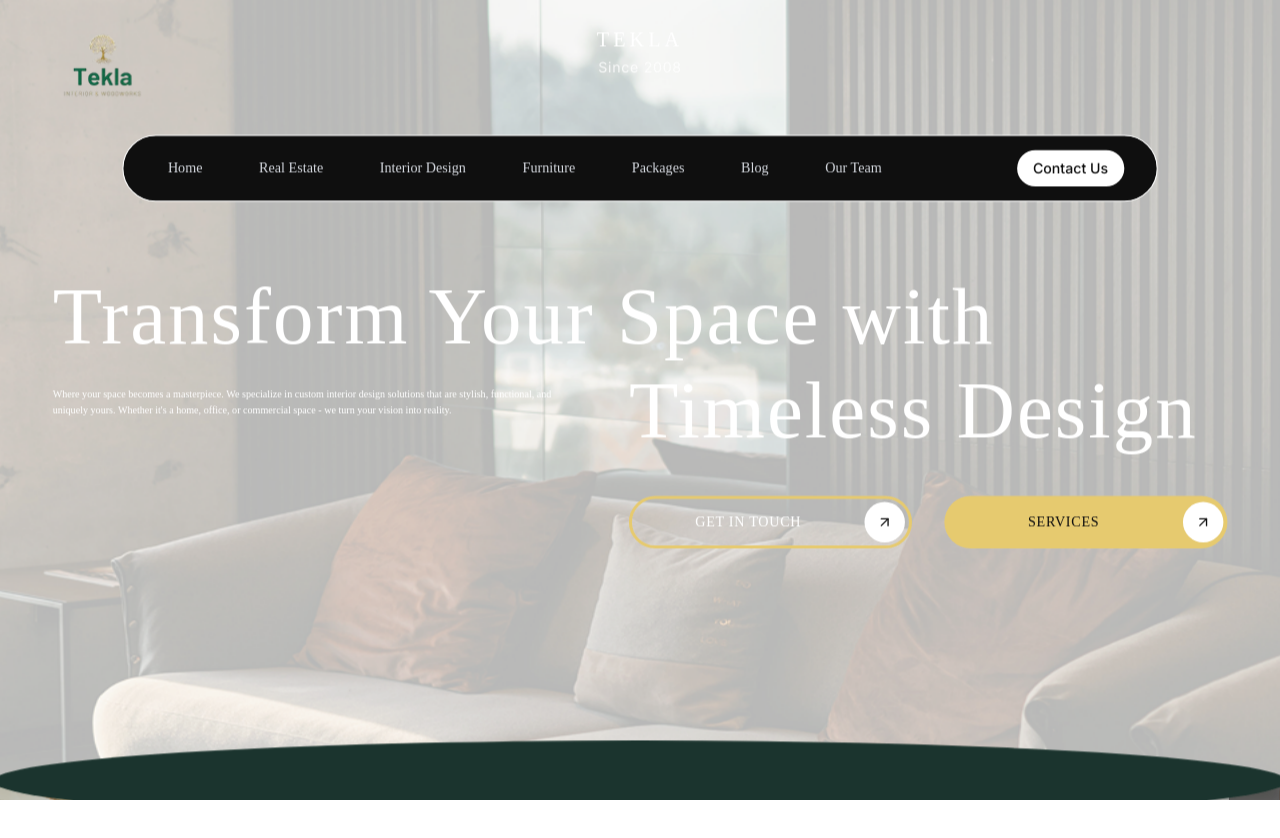
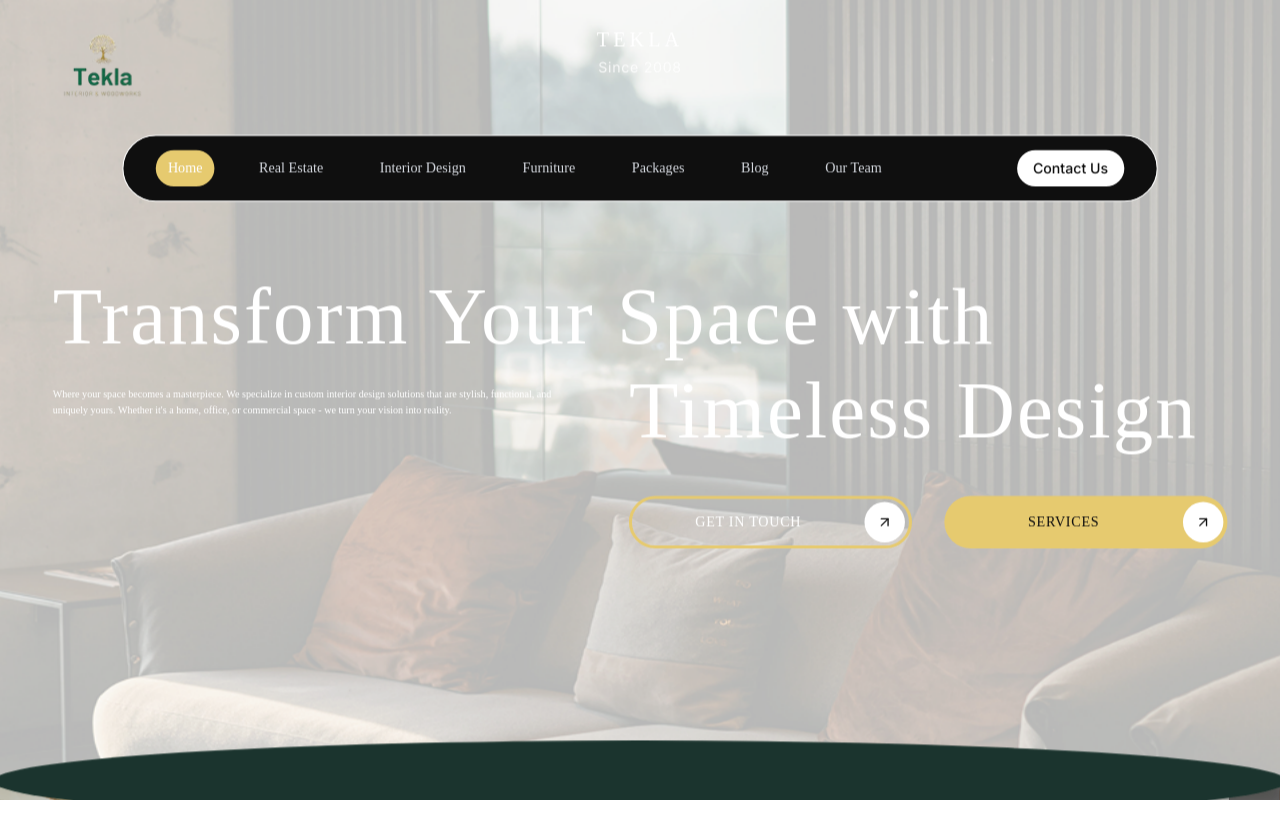
Before and after one commit to ShabryMohammed/tekla, a Next.js app: page / in a window 1280 px wide. Shown: the top 838 px of the page. Built offline with nearby package versions, Linux system fonts and the light colour scheme.

Commit message:
navbar gold bg

```diff
--- a/src/components/molecules/navbar.tsx
+++ b/src/components/molecules/navbar.tsx
@@ -56,7 +56,7 @@ export default function Navbar() {
             <div className="hidden md:flex md:items-center md:space-x-2 lg:space-x-4 xl:space-x-8">
               <Link
                 href="/"
-                className="text-gray-300 hover:text-white px-2 lg:px-3 py-2 text-xs lg:text-sm font-medium whitespace-nowrap"
+                className="text-gray-300 hover:text-white px-2 lg:px-3 py-2 text-xs lg:text-sm font-medium whitespace-nowrap bg-[#E5C767] rounded-[40px] text-white"
                 style={{ fontFamily: "Montserrat" }}
               >
                 Home
```
